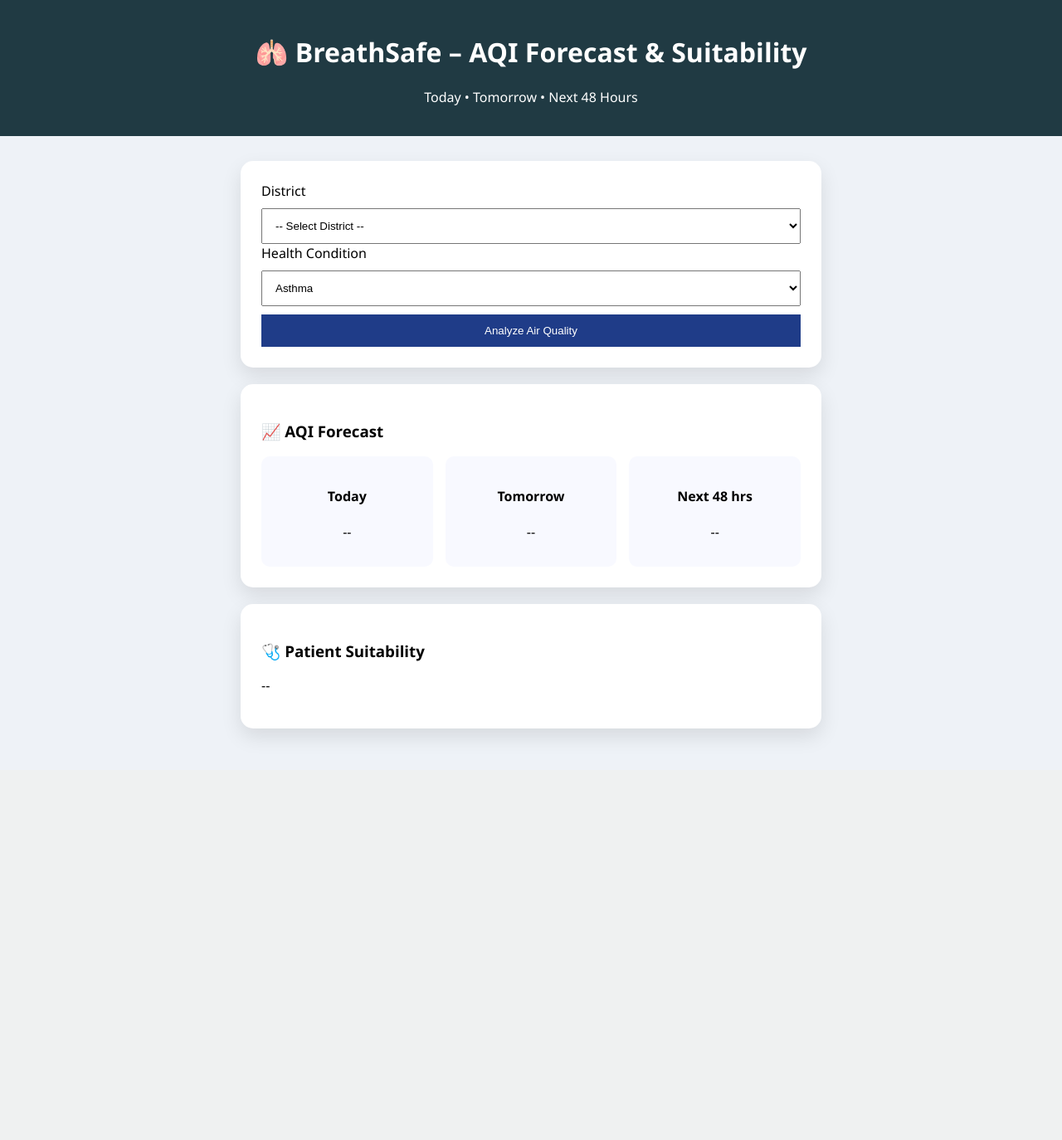
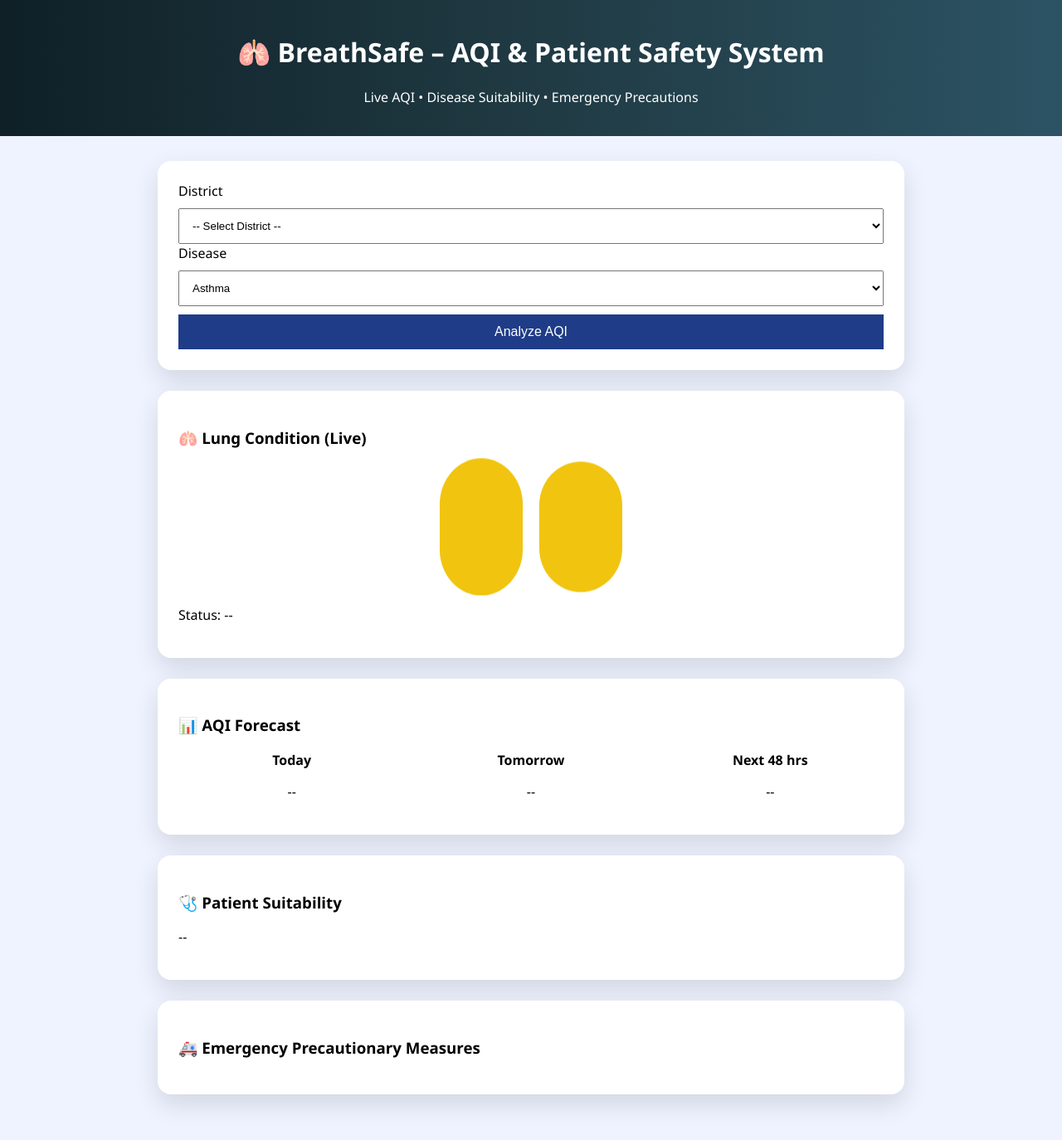
Before and after one commit to GowthamVeeraiah/Mini-Project-AQI, a Flask app: page / in a window 1280 px wide. Shown: the whole page at 83% size. Before the commit the page ends 889 px from the top, so only its background shows below. Run offline with Flask 3, Linux system fonts and the light colour scheme.

Commit message:
Update index.html for AQI and patient safety features

```diff
--- a/templates/index.html
+++ b/templates/index.html
@@ -2,31 +2,31 @@
 <html lang="en">
 <head>
 <meta charset="UTF-8">
-<title>BreathSafe – AQI Forecast System</title>
+<title>BreathSafe – Patient AQI Advisor</title>
 
 <style>
 body{
     font-family:Segoe UI, sans-serif;
-    background:#eef2f7;
+    background:#eef3ff;
     margin:0;
 }
 header{
-    background:#203a43;
+    background:linear-gradient(90deg,#0f2027,#203a43,#2c5364);
     color:white;
     padding:20px;
     text-align:center;
 }
 .container{
-    max-width:700px;
+    max-width:900px;
     margin:auto;
     padding:30px;
 }
 .card{
     background:white;
     padding:25px;
-    border-radius:15px;
-    margin-bottom:20px;
-    box-shadow:0 10px 25px rgba(0,0,0,0.1);
+    border-radius:16px;
+    margin-bottom:25px;
+    box-shadow:0 12px 30px rgba(0,0,0,0.12);
 }
 select,button{
     width:100%;
@@ -37,31 +37,51 @@ button{
     background:#1f3c88;
     color:white;
     border:none;
+    font-size:16px;
     cursor:pointer;
 }
-.good{color:#2ecc71}
-.moderate{color:#f1c40f}
-.poor{color:#e74c3c}
+
+/* LUNGS */
+.lungs{
+    display:flex;
+    justify-content:center;
+    gap:20px;
+    margin:20px 0;
+}
+.lung{
+    width:100px;
+    height:150px;
+    border-radius:50px;
+    background:#f1c40f;
+    animation:breath 3s infinite;
+}
+.lung.right{animation-delay:1.5s}
+
+@keyframes breath{
+    0%{transform:scaleY(1)}
+    50%{transform:scaleY(1.15)}
+    100%{transform:scaleY(1)}
+}
+
+.good{background:#2ecc71!important}
+.moderate{background:#f1c40f!important}
+.poor{background:#e74c3c!important}
+
 .forecast{
     display:grid;
     grid-template-columns:repeat(3,1fr);
     gap:15px;
-    margin-top:15px;
-}
-.forecast div{
-    background:#f8f9ff;
-    padding:15px;
-    border-radius:10px;
     text-align:center;
 }
+ul{padding-left:20px}
 </style>
 </head>
 
 <body>
 
 <header>
-<h1>🫁 BreathSafe – AQI Forecast & Suitability</h1>
-<p>Today • Tomorrow • Next 48 Hours</p>
+<h1>🫁 BreathSafe – AQI & Patient Safety System</h1>
+<p>Live AQI • Disease Suitability • Emergency Precautions</p>
 </header>
 
 <div class="container">
@@ -70,65 +90,64 @@ button{
 <label>District</label>
 <select id="city">
 <option value="">-- Select District --</option>
-<option>Bagalkote</option><option>Ballari</option><option>Belagavi</option>
-<option>Bengaluru Rural</option><option>Bengaluru Urban</option>
-<option>Bidar</option><option>Chamarajanagar</option>
-<option>Chikkaballapura</option><option>Chikkamagaluru</option>
-<option>Chitradurga</option><option>Dakshina Kannada</option>
-<option>Davanagere</option><option>Dharwad</option><option>Gadag</option>
-<option>Hassan</option><option>Haveri</option><option>Kalaburagi</option>
-<option>Kodagu</option><option>Kolar</option><option>Koppal</option>
-<option>Mandya</option><option>Mysuru</option><option>Raichur</option>
-<option>Ramanagara</option><option>Shivamogga</option><option>Tumakuru</option>
-<option>Udupi</option><option>Uttara Kannada</option>
-<option>Vijayanagara</option><option>Vijayapura</option><option>Yadgir</option>
+<option>Bengaluru Urban</option><option>Mysuru</option><option>Hassan</option>
+<option>Tumakuru</option><option>Mangaluru</option><option>Udupi</option>
+<option>Belagavi</option><option>Ballari</option><option>Bidar</option>
+<option>Kalaburagi</option><option>Shivamogga</option><option>Mandya</option>
 </select>
 
-<label>Health Condition</label>
+<label>Disease</label>
 <select id="condition">
 <option>Asthma</option>
 <option>COPD</option>
-<option>Allergy</option>
+<option>Bronchitis</option>
+<option>Allergic Rhinitis</option>
 </select>
 
-<button onclick="checkAQI()">Analyze Air Quality</button>
+<button onclick="checkAQI()">Analyze AQI</button>
 </div>
 
 <div class="card">
-<h3>📈 AQI Forecast</h3>
+<h3>🫁 Lung Condition (Live)</h3>
+<div class="lungs">
+<div class="lung" id="lungL"></div>
+<div class="lung right" id="lungR"></div>
+</div>
+<p id="statusText">Status: --</p>
+</div>
+
+<div class="card">
+<h3>📊 AQI Forecast</h3>
 <div class="forecast">
-<div>
-<h4>Today</h4>
-<p id="today">--</p>
-</div>
-<div>
-<h4>Tomorrow</h4>
-<p id="tomorrow">--</p>
-</div>
-<div>
-<h4>Next 48 hrs</h4>
-<p id="next48">--</p>
-</div>
+<div><b>Today</b><p id="today">--</p></div>
+<div><b>Tomorrow</b><p id="tomorrow">--</p></div>
+<div><b>Next 48 hrs</b><p id="next48">--</p></div>
 </div>
 </div>
 
 <div class="card">
 <h3>🩺 Patient Suitability</h3>
 <p id="suitability">--</p>
-<p id="advice"></p>
+</div>
+
+<div class="card">
+<h3>🚑 Emergency Precautionary Measures</h3>
+<ul id="precautions"></ul>
 </div>
 
 </div>
 
 <script>
+const city=document.getElementById("city");
+const condition=document.getElementById("condition");
+const lungL=document.getElementById("lungL");
+const lungR=document.getElementById("lungR");
+
 function checkAQI(){
 fetch("/getAQI",{
 method:"POST",
 headers:{"Content-Type":"application/json"},
-        body:JSON.stringify({
-            city:city.value,
-            condition:condition.value
-        })
+body:JSON.stringify({city:city.value,condition:condition.value})
 })
 .then(res=>res.json())
 .then(data=>{
@@ -136,12 +155,18 @@ function checkAQI(){
 tomorrow.innerText=data.tomorrow;
 next48.innerText=data.next48;
 
-        suitability.innerText="Suitability: "+data.suitability;
-        advice.innerText=data.advice;
+statusText.innerText="Status: "+data.status;
+suitability.innerText=data.suitability;
 
-        suitability.className =
-            data.suitability==="Suitable" ? "good" :
-            data.suitability==="Moderately Suitable" ? "moderate" : "poor";
+lungL.className="lung "+data.lung_state;
+lungR.className="lung right "+data.lung_state;
+
+precautions.innerHTML="";
+data.precautions.forEach(p=>{
+const li=document.createElement("li");
+li.innerText=p;
+precautions.appendChild(li);
+});
 });
 }
 </script>
```
Lines whose indentation alone changed are shown as unchanged.
